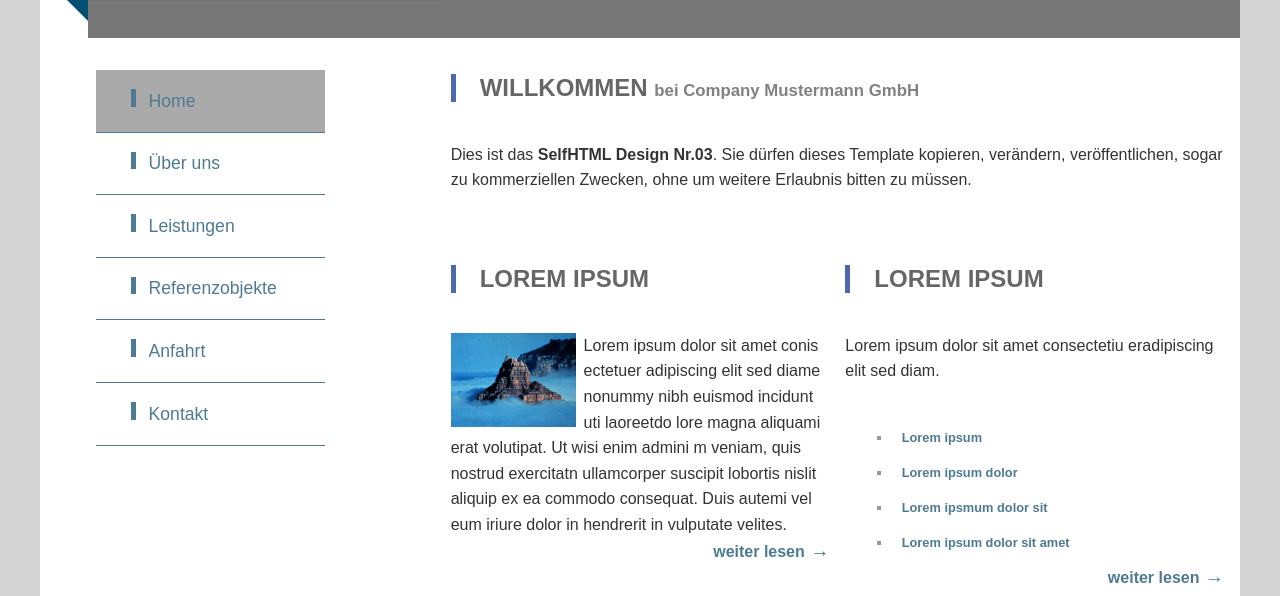
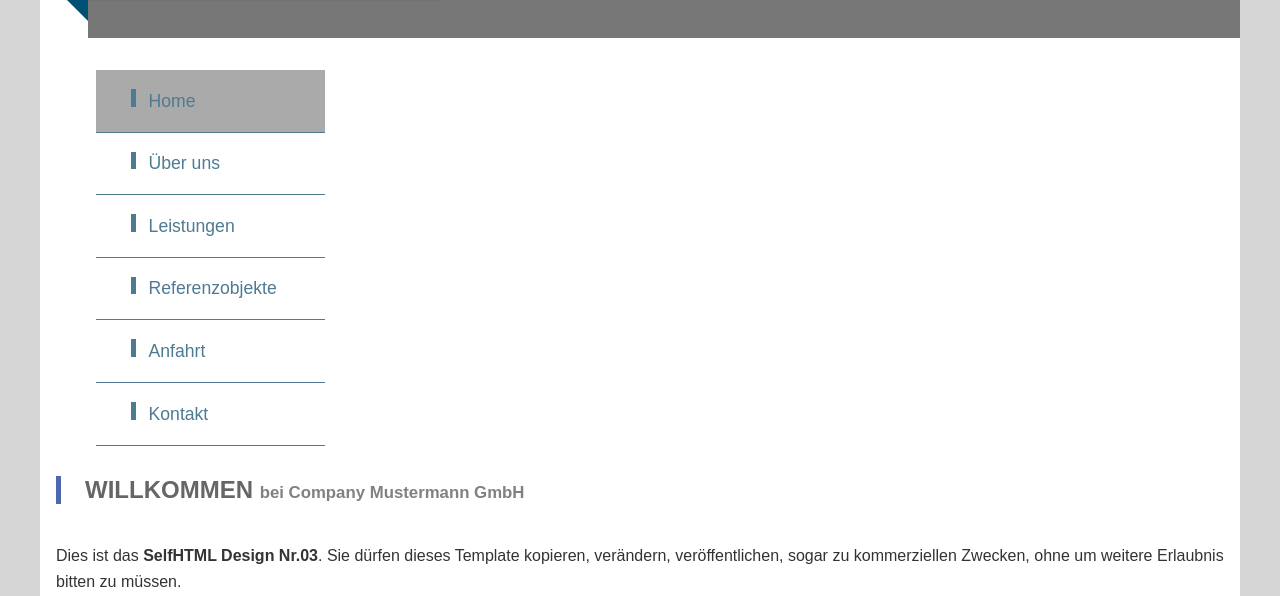
Before and after one commit to ebb99/des3, a plain HTML site: page index.html in a window 1280 px wide. Shown: the part 204-800 px from the top of the page. Drawn offline with Linux system fonts and the light colour scheme.

Commit message:
Update style.css

```diff
--- a/css/style.css
+++ b/css/style.css
@@ -232,65 +232,3 @@ nav a[aria-current=page]{
 /* mobile first - auf schmalen Bildschirmen wird alles untereinander platziert. */
 
 /* ab einer Breite von 30em haben zwei Spalten nebeneinander Platz: */
-
-@media (min-width: 30em) {
-  main {
-  	display: grid;
-    grid-template-columns: repeat(2, 1fr);
-	grid-gap: 1em;
-  }
-
-  nav {
-    grid-column: 1 / 2;
-  }
-
-  #intro {
-    grid-column: 2 / 3;
-    grid-row:    1 / 2;
-  }
-
-  article {
-    grid-column: 2 / 3;
-  }
-
-  .spalte img {
-     width: 50%;
-	 float: left;
-	 margin-right: 0.5em;
-  }
-}
-
-
-
-@media (min-width: 50em) {
-  main {
-    grid-template-columns: repeat(3, 1fr);
- }
-
-  nav {
-    grid-row: 1 / 4;
-  }
-
-  #intro {
-    grid-column: 2 / 4;
-    grid-row:    1 / 2;
-  }
-
-  article {
-    grid-column: 2 / 4;
-  }
-
-   aside {
-    grid-column: 3 / 4;
-    grid-row: 1 / 2;
-  }
-
-  .spalte {
-    grid-row:    2 / 3;
-  }
-
-  .spalte img {
-     width: 33%;
-  }
-
-}
```
